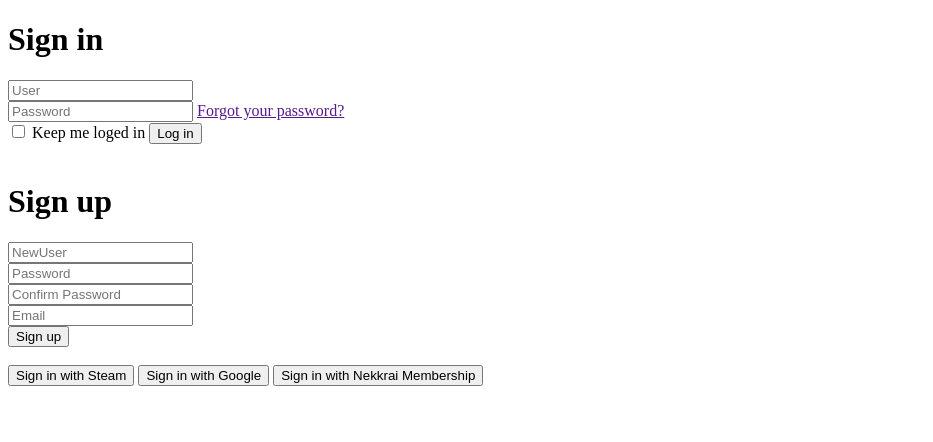
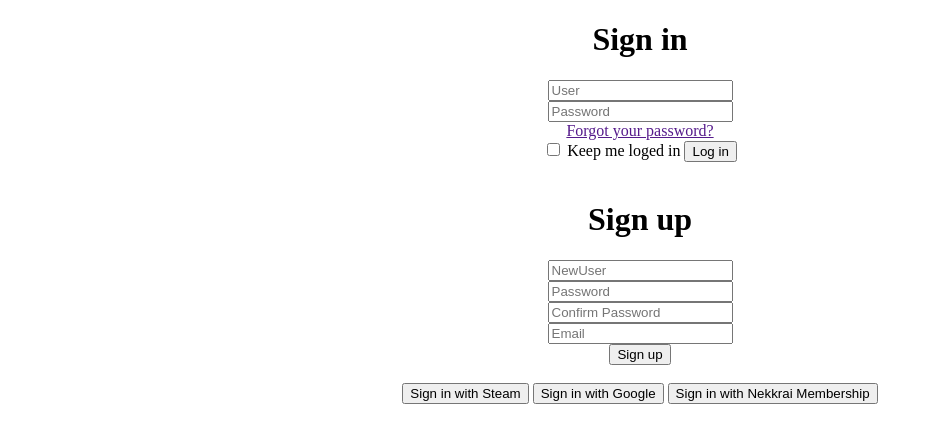
Before and after one commit to TheRialDB/lista-de-compras, a plain HTML site: page Index.html in a window 1280 px wide. Shown: the whole page, without its empty margins (0-933 px from the left). Drawn offline with Linux system fonts and the light colour scheme.

Commit message:
html centrado

```diff
--- a/Index.html
+++ b/Index.html
@@ -10,12 +10,15 @@
 </head>
 
 <body>
+    <center>
         <form>
             <div>
                 <h1> Sign in </h2>
                     <input type="text" id="txtUser" placeholder="User">
                     <br>
-                <input type="password" id="txtPassword" placeholder="Password"> <a href=""> Forgot your password? </a>
+                    <input type="password" id="txtPassword" placeholder="Password">
+                    <br>
+                    <a href="">Forgot your password? </a>
                     <br>
                     <input type="checkbox" id="ckbConnected">
                     <label> Keep me loged in </label>
@@ -40,9 +43,8 @@
                 <button> Sign in with Google</button>
                 <button> Sign in with Nekkrai Membership</button>
             </div>
-
         </form>
-
+    </center>
 </body>
 
 </html>
```
Lines whose indentation alone changed are shown as unchanged.
